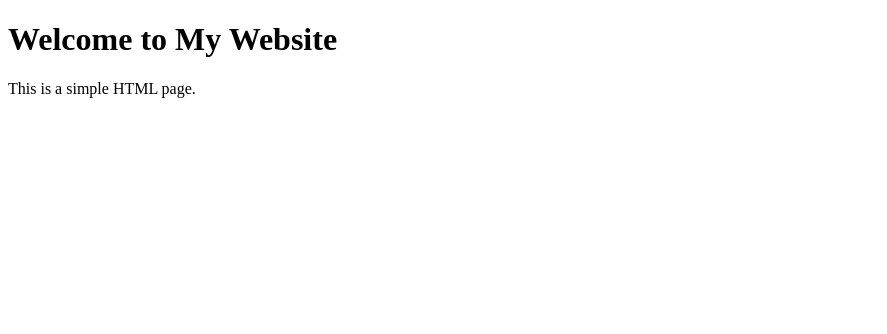
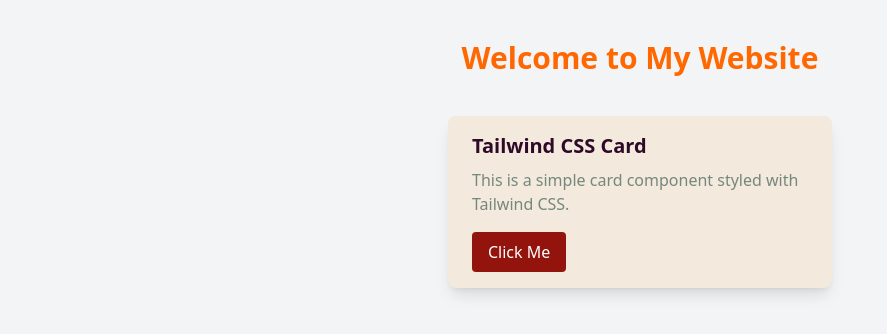
Before and after one commit to aoneillmark/mySTRO, a Flask app: page / in a window 1280 px wide. Shown: the top 334 px of the page, without its empty margins (0-887 px from the left). Run offline with Flask 3, Linux system fonts and the light colour scheme.

Commit message:
Changes to add tailwind stuff

```diff
--- a/app.py
+++ b/app.py
@@ -1,6 +1,6 @@
 from flask import Flask, render_template, request
 
-app = Flask(__name__)
+app = Flask(__name__, template_folder='src/templates', static_folder='src/static')
 
 @app.route("/")
 def hello_world():
--- a/src/templates/about.html
+++ b/src/templates/about.html
@@ -2,6 +2,7 @@
 <html>
 <head>
     <title>About MySTRO</title>
+    <link href="/static/css/styles.css" rel="stylesheet">
 </head>
 <body>
     <h1>About MySTRO</h1>
--- a/src/templates/index.html
+++ b/src/templates/index.html
@@ -2,9 +2,16 @@
 <html>
 <head>
     <title>My Website</title>
+    <link href="/static/css/styles.css" rel="stylesheet">
 </head>
-<body>
-    <h1>Welcome to My Website</h1>
-    <p>This is a simple HTML page.</p>
+<body class="bg-gray-100 p-10">
+    <h1 class="text-3xl font-bold text-center text-pumpkin">Welcome to My Website</h1>
+    <div class="max-w-sm mx-auto mt-10 bg-linen shadow-lg rounded-lg overflow-hidden">
+        <div class="px-6 py-4">
+            <h2 class="text-xl font-semibold text-dark-purple">Tailwind CSS Card</h2>
+            <p class="text-battleship-gray mt-2">This is a simple card component styled with Tailwind CSS.</p>
+            <button class="mt-4 bg-penn-red text-white px-4 py-2 rounded hover:bg-dark-purple">Click Me</button>
+        </div>
+    </div>
 </body>
 </html>
--- a/src/templates/library.html
+++ b/src/templates/library.html
@@ -2,7 +2,7 @@
 <html>
 <head>
     <title>My Music Library</title>
-
+    <link href="/static/css/styles.css" rel="stylesheet">
 </head>
 <body>
     <h1>My Music Library</h1>
```
